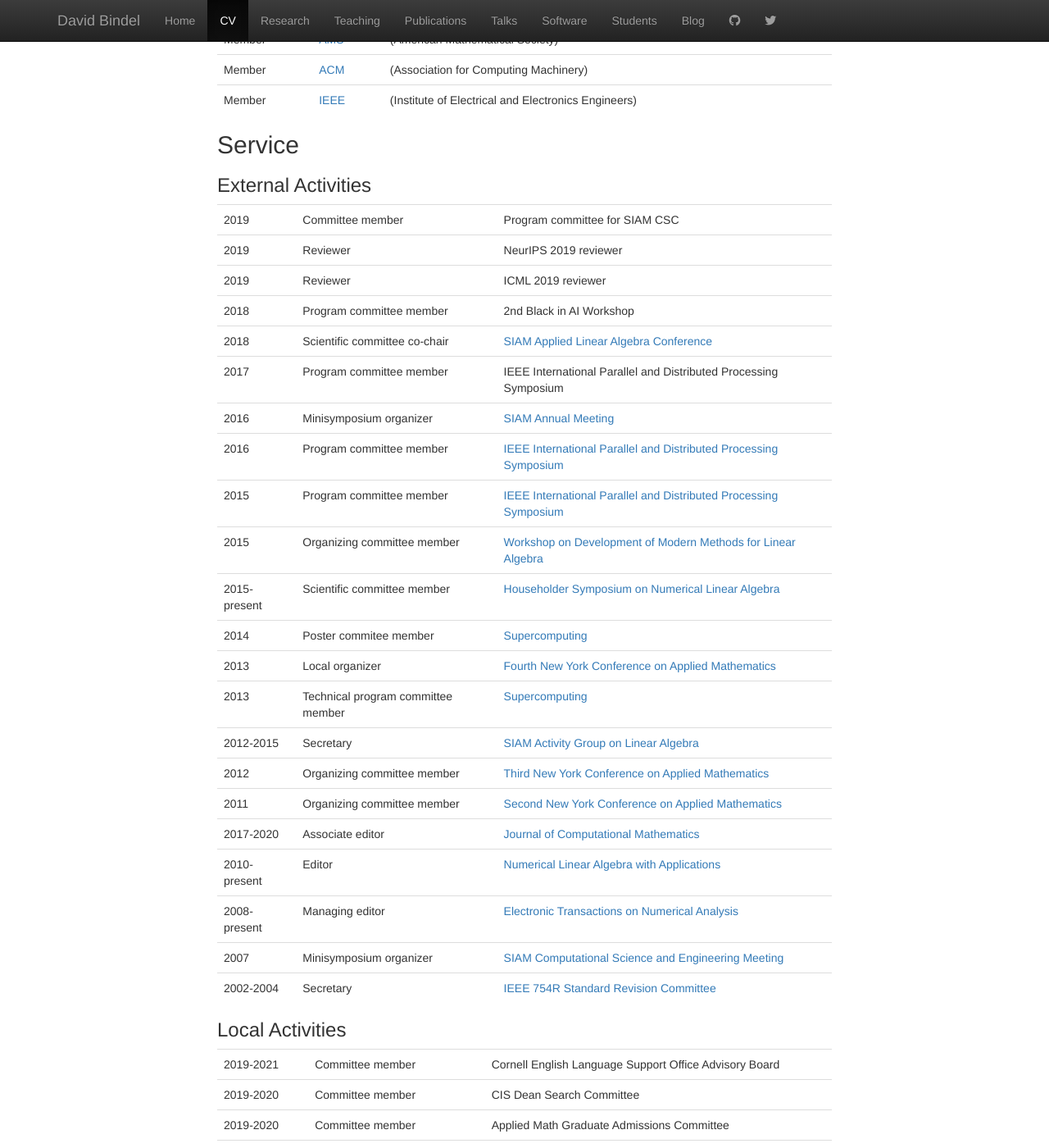
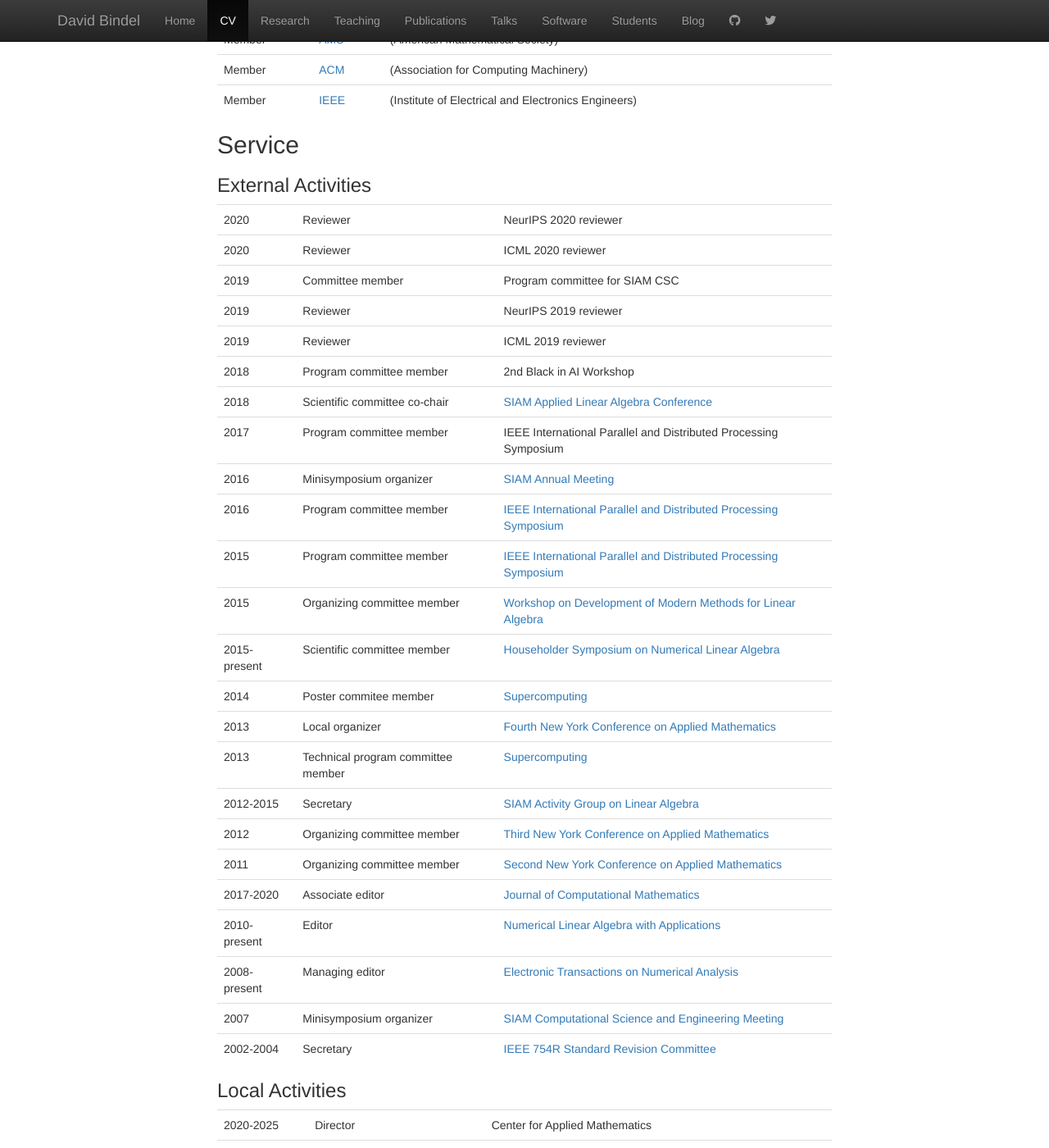
Before and after one commit to dbindel/cornell_web, a Jekyll site: the page built from vita.html, in a window 1280 px wide and 1400 px high, scrolled down 17381 px. Shown: the whole window at 82% size. Built offline with Jekyll 4.4.1, drawn with Linux system fonts in a browser that asks for light colours; nearby versions of some CDN libraries; some of the changed text lies outside the part shown.

Commit message:
Update service stuff...

```diff
--- a/_data/service.yml
+++ b/_data/service.yml
@@ -1,3 +1,19 @@
+-
+  when: 2020
+  until: 2025
+  role: Director
+  what: Center for Applied Mathematics
+  type: [cornell, cam, local]
+-
+  when: 2020
+  what: NeurIPS 2020 reviewer
+  role: Reviewer
+  type: [external]
+-
+  when: 2020
+  what: ICML 2020 reviewer
+  role: Reviewer
+  type: [external]
 -
   when: 2019
   until: 2021
@@ -18,6 +34,7 @@
   type: [cornell, cam, local]
 -
   when: 2019
+  until: present
   what: Applied Math Membership Committee
   role: Committee member
   type: [cornell, cam, local]
@@ -29,6 +46,7 @@
   type: [cornell, cs, local]
 -
   when: 2019
+  until: present
   what: CS Diversity, Inclusion, and Climate Committee
   role: Committee member
   type: [cornell, cs, local]
```
